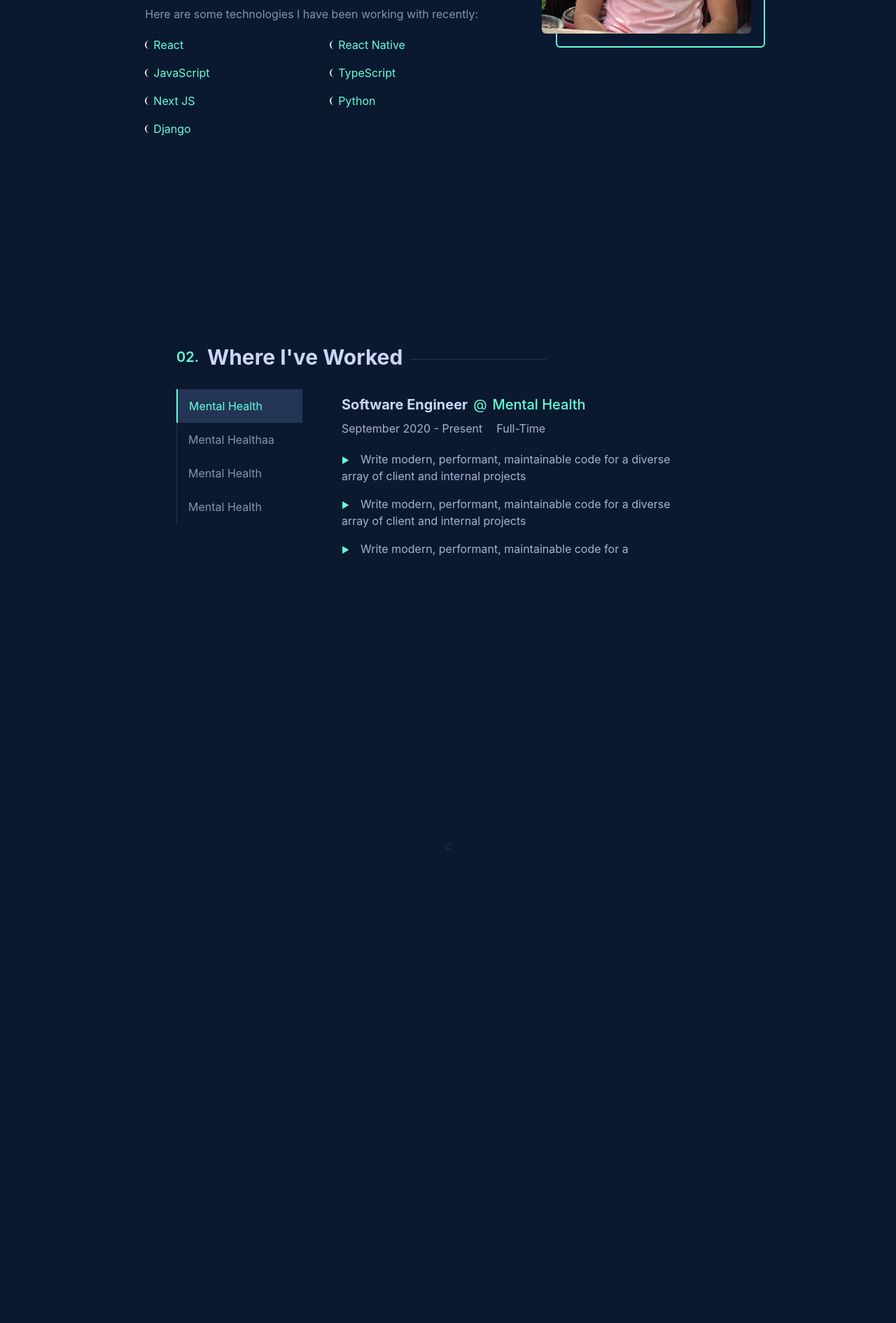
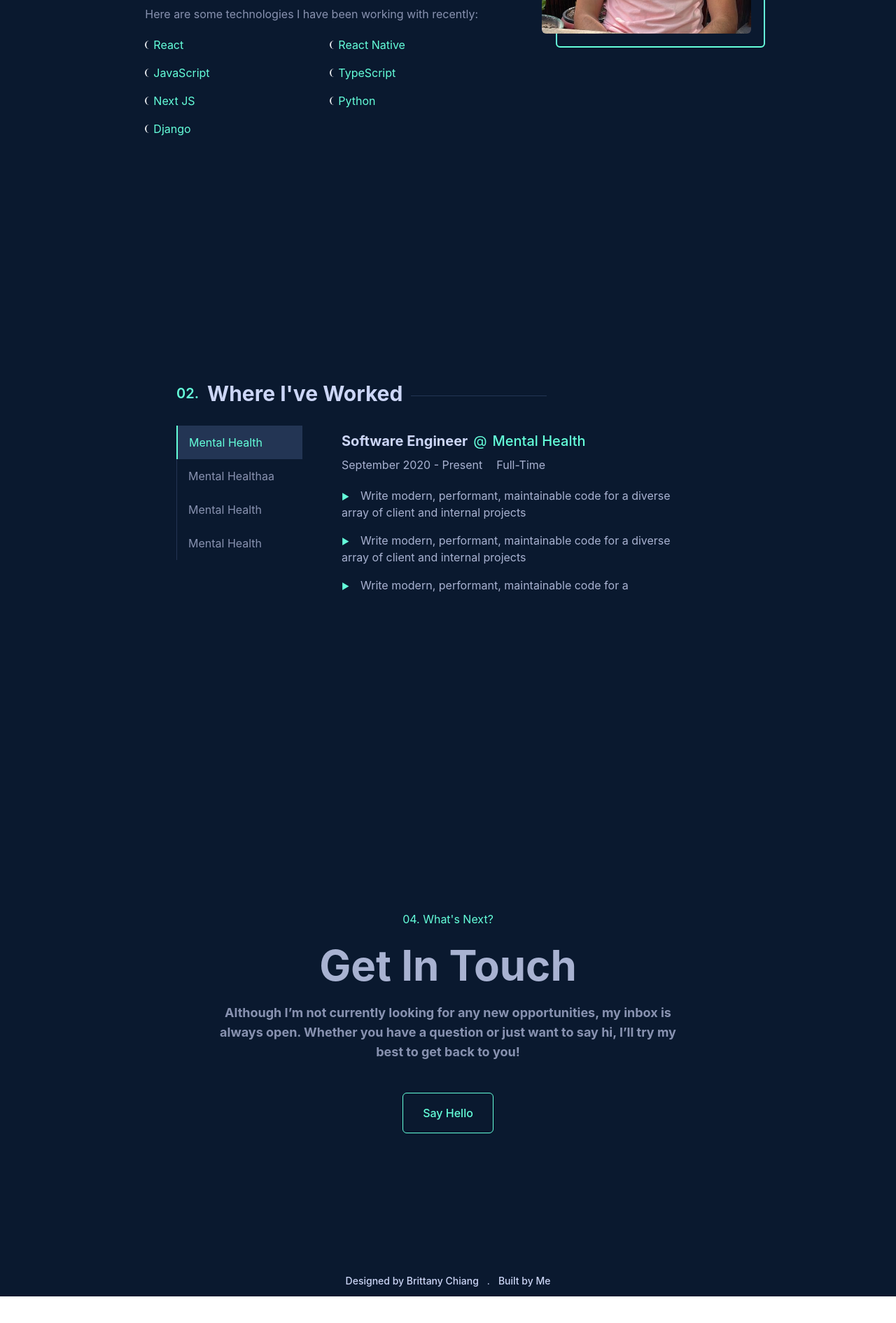
Before and after one commit to adhamhassan99/portfolio, a React (Vite) app: page / in a window 1280 px wide. Shown: the part 1396-3286 px from the top of the page at 70% size. After the commit the page ends 3248 px from the top, so only its background shows below. Built offline with nearby package versions, Linux system fonts and the light colour scheme; no server answers.

Commit message:
remove empty section for now

```diff
--- a/src/App.tsx
+++ b/src/App.tsx
@@ -8,6 +8,7 @@ import { ToastContainer } from "react-toastify";
 import "react-toastify/dist/ReactToastify.css";
 import AOS from "aos";
 import "aos/dist/aos.css";
+import { Player } from "@lottiefiles/react-lottie-player";
 
 function App() {
   const handleScroll = (event: any) => {
@@ -28,10 +29,18 @@ function App() {
         <Section className="items-center" id="about">
           <AboutMe />
         </Section>
-        <Section className="" id="experience">
+        <Section className="items-center" id="experience">
           <WorkedPlacesSelector />
         </Section>
-        <Section id="work">c</Section>
+        {/* <Section id="work" className="items-center">
+          <Player
+            src="https://assets3.lottiefiles.com/packages/lf20_z215qtts.json"
+            className="player"
+            loop
+            autoplay
+            style={{ height: "500px", width: "500px" }}
+          />
+        </Section> */}
         <Section className="pt-0 pb-0 mb-0 h-[80vh] md:h-[90vh]" id="contact">
           <ContactMe />
         </Section>
```
